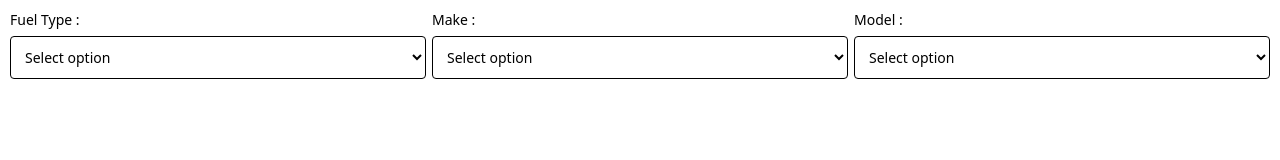
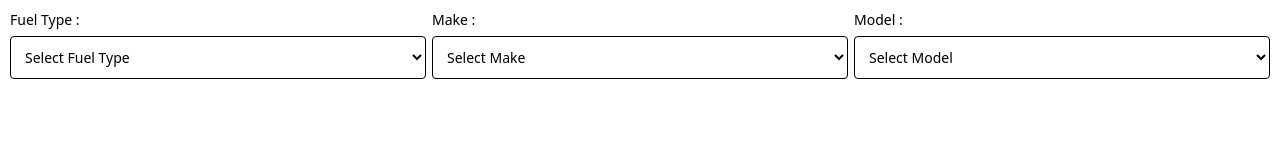
Before and after one commit to Srinath-Rajkumar/react-dropDown-filter, a React (Vite) app: page / in a window 1280 px wide. Shown: the top 160 px of the page. Built offline with nearby package versions, Linux system fonts and the light colour scheme.

Commit message:
fetching data and population dropdown

```diff
--- a/src/App.jsx
+++ b/src/App.jsx
@@ -1,15 +1,43 @@
-import { useState ,useEffect } from "react";
+import { useState, useEffect } from "react";
 import DropDown from "./component/DropDown";
 
 function App() {
+  const [data, setData] = useState(null);
 
+  useEffect(() => {
+    async function fetchData() {
+      try {
+        const response = await fetch("dependency_data.json");
+        const jsonData = await response.json();
+        setData(jsonData);
+        console.log(jsonData);
+      } catch (error) {
+        console.error(error);
+      }
+    }
+    fetchData();
+  }, []);
+
+  function findAvailableOptions(key) {
+    if (!data) {
+      return [];
+    }
+    const options = data.map((vehicle) => vehicle[key]);
+    return [...new Set(options)];
+  }
+
+  console.log("Data:", data);
+  console.log("Fuel options:", findAvailableOptions("fuel_type"));
 
   return (
     <>
       <div className="flex gap-1.5 m-2.5">
-        <DropDown label={"Fuel Type"}>Test</DropDown>
-        <DropDown label={"Make"}>Test</DropDown>
-        <DropDown label={"Model"}>Test</DropDown>
+        <DropDown
+          label={"Fuel Type"}
+          options={findAvailableOptions("fuel_type")}
+        />
+        <DropDown label="Make" options={findAvailableOptions("make")} />
+        <DropDown label="Model" options={findAvailableOptions("model")} />
       </div>
     </>
   );
--- a/src/component/DropDown.jsx
+++ b/src/component/DropDown.jsx
@@ -1,11 +1,18 @@
-function DropDown({ children, label }) {
+function DropDown({ options, label }) {
   return (
     <>
       <div className="flex flex-col w-full grow text-sm font-medium">
         <label>{label} :</label>
         <select className=" w-full flex justify-center p-2.5 border rounded-sm mt-1.5">
-          <option>Select option</option>
-          <option>{children}</option>
+          <option value="">Select {label}</option>
+          {options &&
+            options.map((option, index) => {
+              return (
+                <option value={option} key={index} >
+                  {option}
+                </option>
+              );
+            })}
         </select>
       </div>
     </>
```
